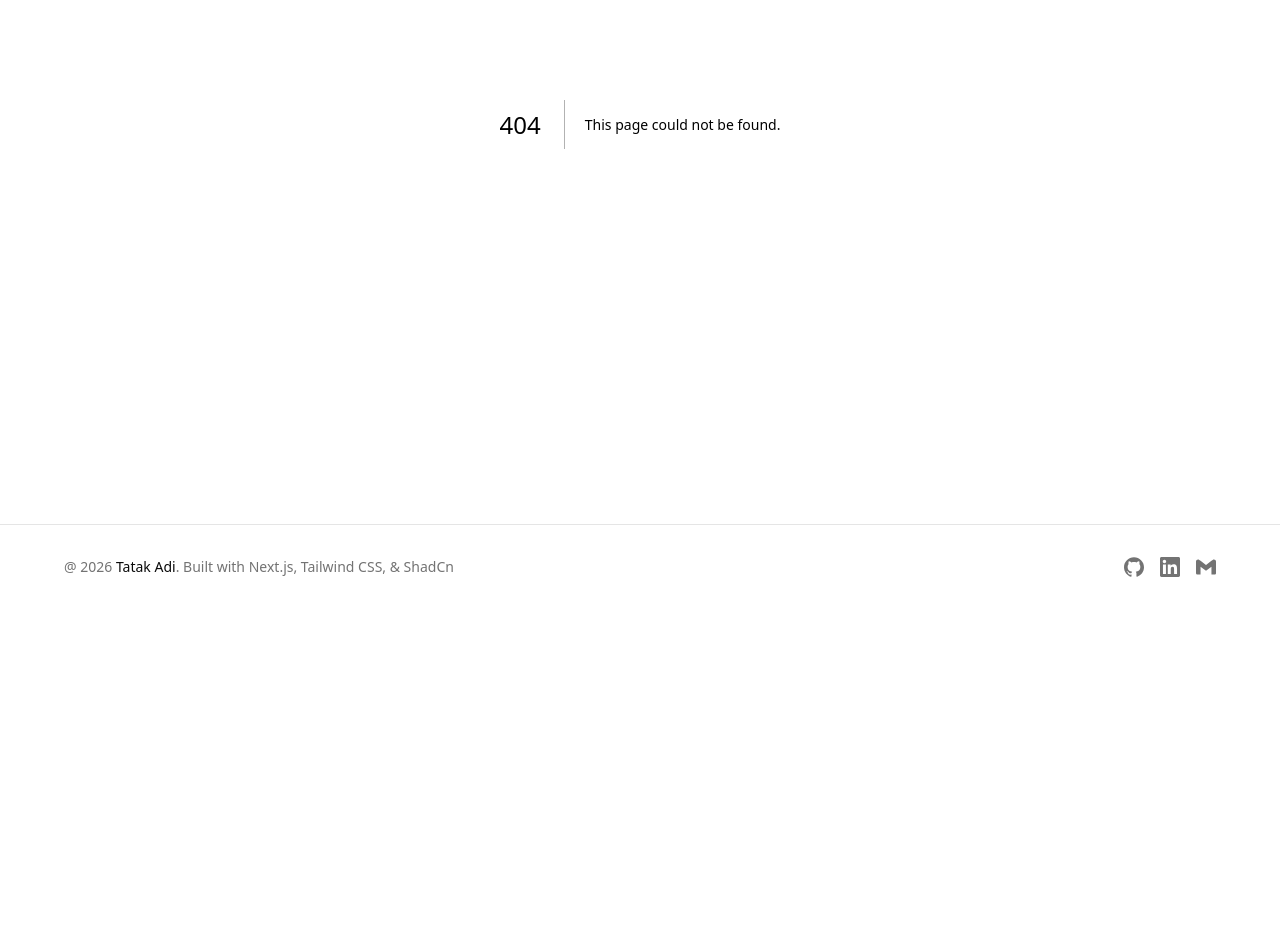
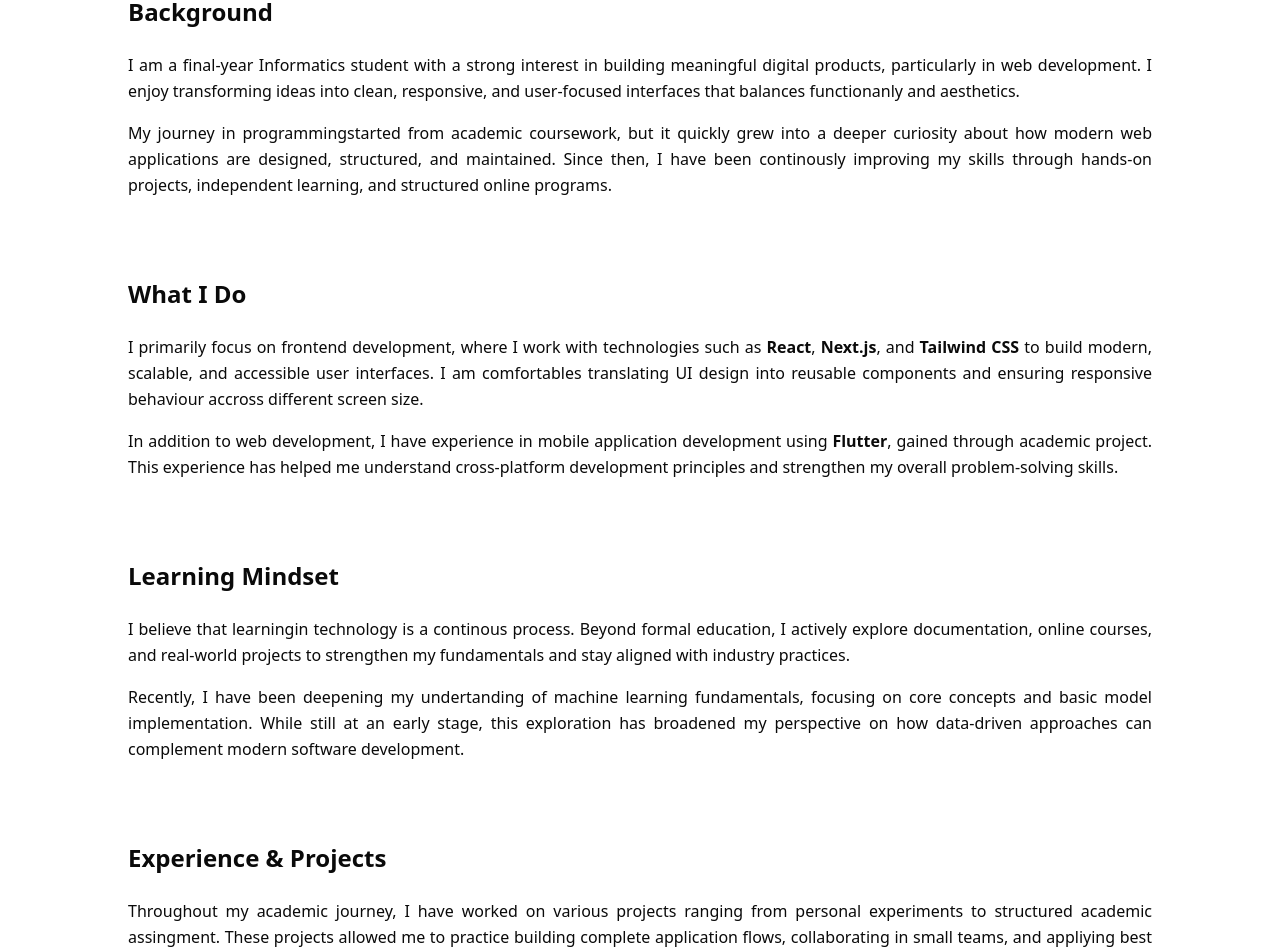
Before and after one commit to TatakAdi/Portofolio-Website, a Next.js app: page /about in a window 1280 px wide. Before the commit this address had no page. Shown: the part 340-1292 px from the top of the page. Before the commit the page ends 949 px from the top, so only its background shows below. Built offline with nearby package versions, Linux system fonts and the light colour scheme.

Commit message:
feat: About Page MVP

```diff
--- /dev/null
+++ b/app/about/page.tsx
@@ -0,0 +1,181 @@
+"use client";
+
+import { useInView } from "@/hooks/useInView";
+
+type AboutSectionProps = {
+  title: string;
+  paragraphs: React.ReactNode[];
+  blocks?: React.ReactNode[];
+  isVisible: boolean;
+};
+
+function AboutSectionText({
+  title,
+  paragraphs,
+  isVisible,
+  blocks,
+}: AboutSectionProps) {
+  return (
+    <section
+      className={`space-y-6 transition-all duration-700 ease-out ${
+        isVisible ? "opacity-100 translate-y-0" : "opacity-0 translate-y-8"
+      }`}
+    >
+      <h3 className="text-2xl font-semibold">{title}</h3>
+      <div className="space-y-4">
+        {paragraphs.map((text, idx) => (
+          <p key={idx} className="text-foreground leading-relaxed text-justify">
+            {text}
+          </p>
+        ))}
+      </div>
+
+      {blocks && <div className="space-y-4">{blocks}</div>}
+    </section>
+  );
+}
+
+export default function AboutPage() {
+  const { ref, isVisible } = useInView();
+
+  return (
+    <main className="w-full min-h-screen px-6 md:px-12 py-20 flex justify-center">
+      <div
+        ref={ref}
+        className={`max-w-5xl w-full space-y-20 transition-all duration-700 ease-out ${
+          isVisible ? "opacity-100 translate-y-0" : "opacity-0 translate-y-8"
+        }`}
+      >
+        <section className="space-y-4">
+          <h2 className="text-4xl md:text-5xl font-semibold">About Me</h2>
+          <p className="text-muted-foreground max-w-2xl">
+            A brief overview of who I am, what I do, and how I continue to grow
+            as a developer and a person
+          </p>
+        </section>
+
+        <AboutSectionText
+          title="Background"
+          paragraphs={[
+            <>
+              I am a final-year Informatics student with a strong interest in
+              building meaningful digital products, particularly in web
+              development. I enjoy transforming ideas into clean, responsive,
+              and user-focused interfaces that balances functionanly and
+              aesthetics.
+            </>,
+            <>
+              My journey in programmingstarted from academic coursework, but it
+              quickly grew into a deeper curiosity about how modern web
+              applications are designed, structured, and maintained. Since then,
+              I have been continously improving my skills through hands-on
+              projects, independent learning, and structured online programs.
+            </>,
+          ]}
+          isVisible
+        />
+        <AboutSectionText
+          title="What I Do"
+          isVisible
+          paragraphs={[
+            <>
+              I primarily focus on frontend development, where I work with
+              technologies such as <strong>React</strong>,{" "}
+              <strong>Next.js</strong>, and <strong>Tailwind CSS</strong> to
+              build modern, scalable, and accessible user interfaces. I am
+              comfortables translating UI design into reusable components and
+              ensuring responsive behaviour accross different screen size.
+            </>,
+            <>
+              In addition to web development, I have experience in mobile
+              application development using <strong>Flutter</strong>, gained
+              through academic project. This experience has helped me understand
+              cross-platform development principles and strengthen my overall
+              problem-solving skills.
+            </>,
+          ]}
+        />
+        <AboutSectionText
+          title="Learning Mindset"
+          paragraphs={[
+            <>
+              I believe that learningin technology is a continous process.
+              Beyond formal education, I actively explore documentation, online
+              courses, and real-world projects to strengthen my fundamentals and
+              stay aligned with industry practices.
+            </>,
+            <>
+              Recently, I have been deepening my undertanding of machine
+              learning fundamentals, focusing on core concepts and basic model
+              implementation. While still at an early stage, this exploration
+              has broadened my perspective on how data-driven approaches can
+              complement modern software development.
+            </>,
+          ]}
+          isVisible
+        />
+
+        <AboutSectionText
+          title="Experience & Projects"
+          isVisible
+          paragraphs={[
+            <>
+              Throughout my academic journey, I have worked on various projects
+              ranging from personal experiments to structured academic
+              assingment. These projects allowed me to practice building
+              complete application flows, collaborating in small teams, and
+              appliying best practices in version control and code organization
+            </>,
+            <>
+              Each project has contributed to my growth not only as a developer,
+              but also as a learner who values clarity, maintainability, and
+              continous improvement.
+            </>,
+          ]}
+        />
+        <AboutSectionText
+          title="Certifications & Achievements"
+          isVisible
+          paragraphs={[
+            <>
+              To support my learning process, I have completed several online
+              courses and certification, including programs from Dicoding. These
+              certification reflect my commitment to developing practical skills
+              and gaining industry-relevant knowledge beyond the classroom.
+            </>,
+          ]}
+          blocks={[
+            <div
+              key="certificate-carousel"
+              className="border border-dashed border-border rounded-xl p-6 text-center text-muted-foreground"
+            >
+              Certificate carousel will be displayed here
+            </div>,
+          ]}
+        />
+
+        <AboutSectionText
+          title="Currently"
+          isVisible
+          paragraphs={[
+            <>
+              At the moment, I am focusing on completing my final project while
+              continuing to improve my technical skills. I am actively preparing
+              myself for intership opportunities where I can contibute to
+              real-world projects, learn from experienced developers, and grow
+              in a profesional environment.
+            </>,
+          ]}
+        />
+
+        <section className="pt-10 border-t border-border space-y-4">
+          <h3 className="text-2xl font-semibold">Let's Connect</h3>
+          <p className="text-muted-foreground max-w-xl">
+            I am always open to new learning opportunities, collaborations, and
+            challenges. Feel free to explore my projects or get in touch.
+          </p>
+        </section>
+      </div>
+    </main>
+  );
+}
```
